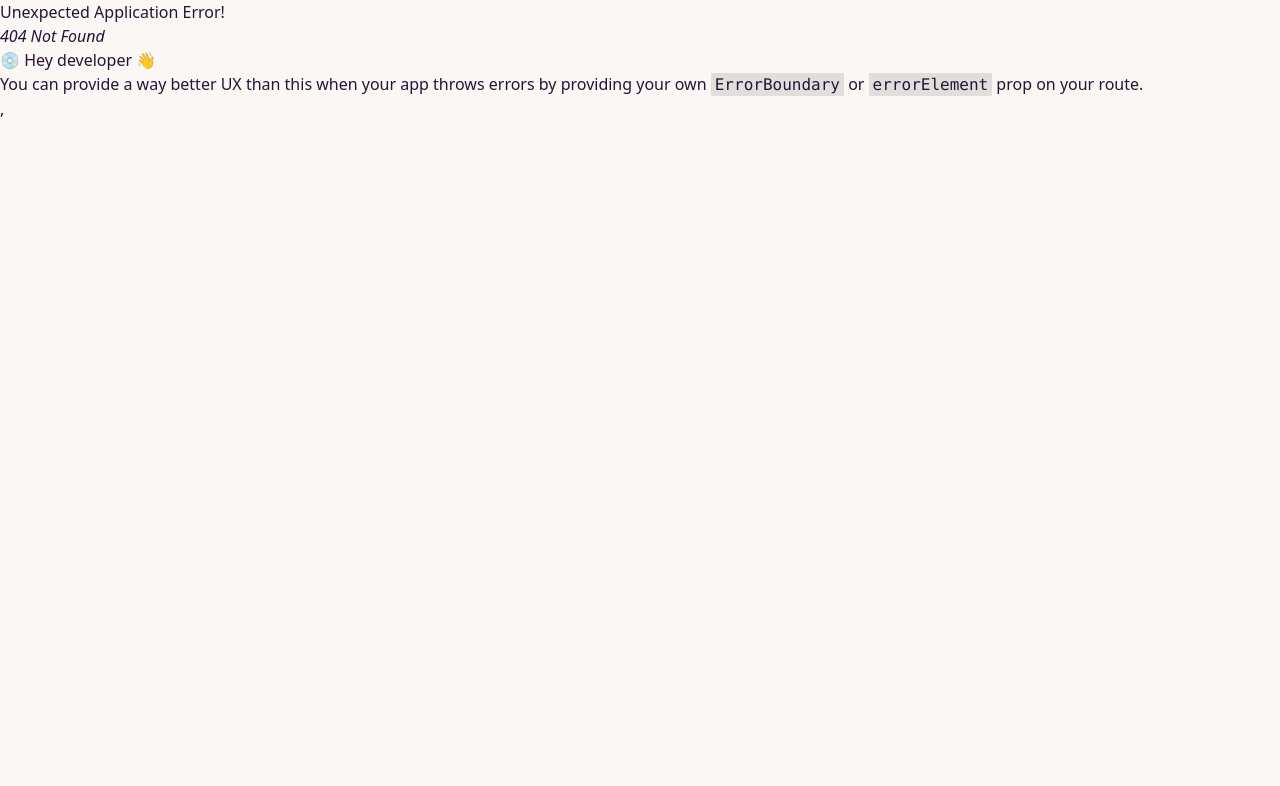
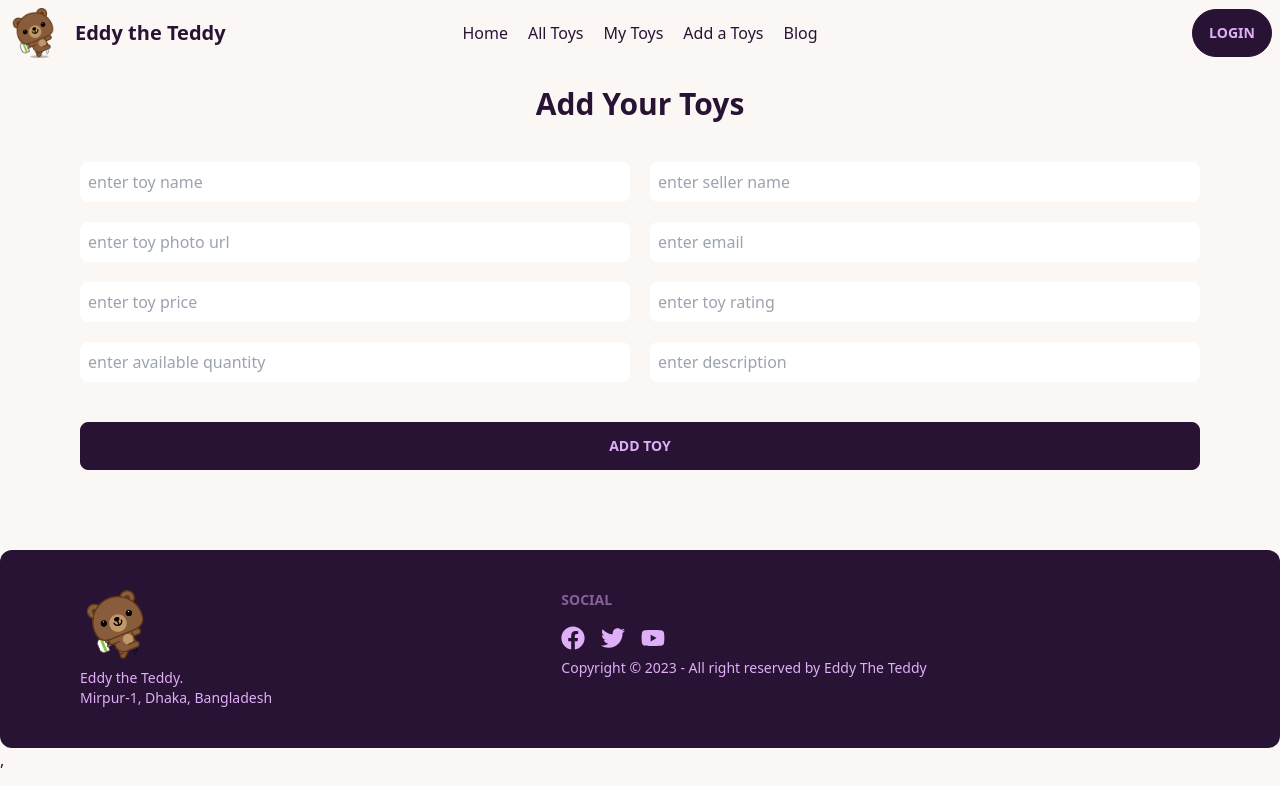
Before and after one commit to arbayezid/eddy-the-teddy, a React (Vite) app: page /addToy in a window 1280 px wide. Before the commit this address had no page. Shown: the top 786 px of the page. Built offline with nearby package versions, Linux system fonts and the light colour scheme.

Commit message:
add toy page added

```diff
--- a/package.json
+++ b/package.json
@@ -16,6 +16,7 @@
     "match-sorter": "^6.3.1",
     "react": "^18.2.0",
     "react-dom": "^18.2.0",
+    "react-hook-form": "^7.43.9",
     "react-icons": "^4.8.0",
     "react-router-dom": "^6.11.2",
     "sort-by": "^1.2.0"
--- a/src/Routes/Route.jsx
+++ b/src/Routes/Route.jsx
@@ -1,6 +1,7 @@
 import { createBrowserRouter } from "react-router-dom";
 import Main from "../Layouts/Main";
 import Home from "../Layouts/Home";
+import AddToy from "../pages/AddToy";
 
 const router = createBrowserRouter([
     {
@@ -11,6 +12,10 @@ const router = createBrowserRouter([
           path: '/',
           element: <Home></Home>
         },
+        {
+          path: '/addToy',
+          element: <AddToy></AddToy>
+        },
       ]
     },
   ])
--- /dev/null
+++ b/src/pages/AddToy.jsx
@@ -0,0 +1,39 @@
+import React from 'react';
+import { useForm } from "react-hook-form";
+
+
+const AddToy = () => {
+
+    const { register, handleSubmit, watch, formState: { errors } } = useForm();
+    const onSubmit = data => console.log(data);
+    return (
+        <div className='mx-20 mt-5'>
+            <h2 className='text-3xl text-center mb-10 font-bold'>Add Your Toys</h2>
+            <form onSubmit={handleSubmit(onSubmit)} className='w-full'>
+
+                {/* register your input into the hook by invoking the "register" function */}
+                <div className='grid grid-cols-2 gap-5'>
+                    <input className='p-2 rounded-lg '  {...register("toyName")} placeholder='enter toy name' required />
+
+                    <input className='p-2 rounded-lg '  {...register("sellerName")} placeholder='enter seller name' required />
+
+                    <input className='p-2 rounded-lg'  {...register("photoURL")} placeholder='enter toy photo url' required />
+
+                    <input className='p-2 rounded-lg'  {...register("email")} placeholder='enter email' required />
+
+                    <input className='p-2 rounded-lg'  {...register("price")} placeholder='enter toy price' required />
+
+                    <input className='p-2 rounded-lg' {...register("rating")} placeholder='enter toy rating' required />
+
+                    <input className='p-2 rounded-lg' {...register("avaibaleQuantity")} placeholder='enter available quantity' required />
+
+                    <input className='p-2 rounded-lg' {...register("description")} placeholder='enter description' required />
+                </div>
+
+                <input type="submit" value='Add Toy' className='btn btn-block rounded-lg mt-10' />
+            </form>
+        </div>
+    );
+};
+
+export default AddToy;
--- a/src/pages/Banner.jsx
+++ b/src/pages/Banner.jsx
@@ -5,9 +5,9 @@ const Banner = () => {
     return (
         <div className='relative my-20'>
             <img src={banner} alt="" className='rounded-xl'/>
-            <div className='absolute rounded-xl flex items-center text-white h-full left-0 right-5 top-0 text-2xl bg-gradient-to-r from-[#181717] to-[rgba(21, 21, 21, 0)]'>
-                <div className='space-y-5 pl-16 w-1/2'>
-                    <h2 className='text-4xl'>GET YOUR TEDDY BEAR NOW!</h2>
+            <div className='absolute rounded-xl flex items-center text-white h-full left-0 right-5 top-0 md:text-2xl bg-gradient-to-r from-[#181717] to-[rgba(21, 21, 21, 0)]'>
+                <div className='space-y-2 md:space-y-5 pl-16'>
+                    <h2 className='md:text-4xl'>GET YOUR TEDDY BEAR NOW!</h2>
                     <p className='text-slate-200'>A bedroom without a Teddy is like a face<br/> without a smile.</p>
                     <button className='btn btn-outline text-white'>Learn More</button>
                 </div>
--- a/src/shared/Footer.jsx
+++ b/src/shared/Footer.jsx
@@ -5,7 +5,7 @@ import { FaBeer, FaFacebook, FaTwitter, FaYoutube } from 'react-icons/fa';
 
 const Footer = () => {
     return (
-        <footer className="footer p-10 bg-neutral text-neutral-content px-20">
+        <footer className="footer p-10 bg-neutral text-neutral-content px-20 rounded-xl mt-20">
             <div>
                 <img style={{ height: '70px', width: '70px' }} src={logo} alt="" />
 
--- a/src/shared/Navbar.jsx
+++ b/src/shared/Navbar.jsx
@@ -1,14 +1,15 @@
 import React from 'react';
 import logo from '../assets/tadyLogo.png'
+import { Link } from 'react-router-dom';
 
 const Navbar = () => {
-    const navItems = <>
-    <li><a>Home</a></li>
-    <li><a>All Toys</a></li>
-    <li><a>My Toys</a></li>
-    <li><a>Add a Toys</a></li>
-    <li><a>Blog</a></li>
-    </>
+    const navItems = <div className='flex gap-5'>
+        <Link>Home</Link>
+        <Link>All Toys</Link>
+        <Link>My Toys</Link>
+        <Link to='/addToy'>Add a Toys</Link>
+        <Link>Blog</Link>
+    </div>
     return (
         <div className="navbar bg-base-100 ">
             <div className="navbar-start">
@@ -20,7 +21,7 @@ const Navbar = () => {
                         {navItems}
                     </ul>
                 </div>
-                <img style={{height: '50px', width: '50px'}} src={logo} alt="" />
+                <img style={{ height: '50px', width: '50px' }} src={logo} alt="" />
                 <a className="btn btn-ghost normal-case text-xl">Eddy the Teddy</a>
             </div>
             <div className="navbar-center hidden lg:flex">
```
Also changed, not shown: 1 other file (tests, documents, lock files or other folders).
